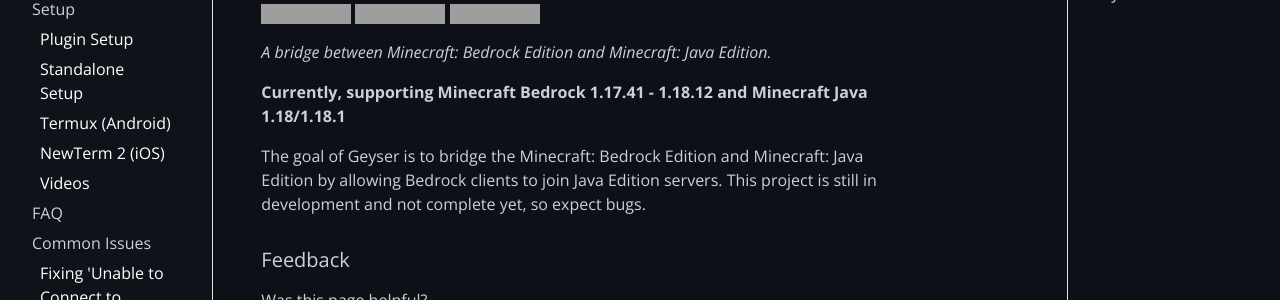
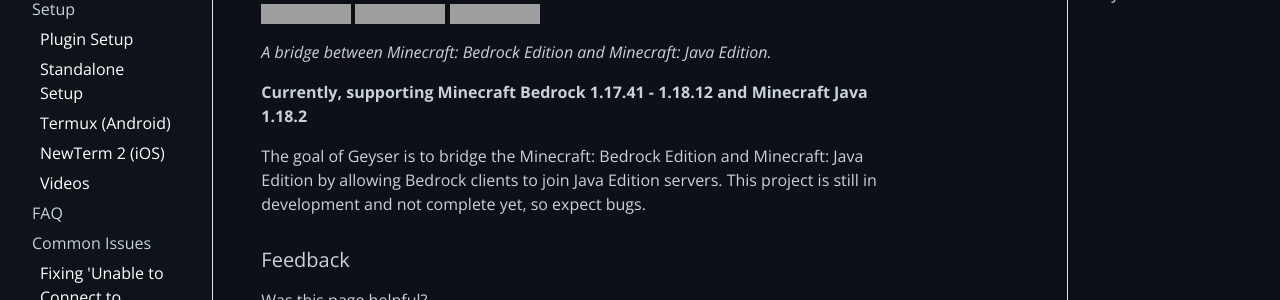
Before and after one commit to GeyserMC/GeyserWiki, a Jekyll site: the page built from _docs/geyser/root.md, in a window 1280 px wide and 900 px high, cut to the strip 199-499 px from the top of the window. Built offline with Jekyll 4.4.1, drawn with Linux system fonts in a browser that asks for light colours; grey boxes are pictures that could not be loaded.

Commit message:
update java version

```diff
--- a/_data/versions.json
+++ b/_data/versions.json
@@ -1,4 +1,4 @@
 {
   "bedrock": "1.17.41 - 1.18.12",
-  "java": "1.18/1.18.1"
+  "java": "1.18.2"
 }
```
